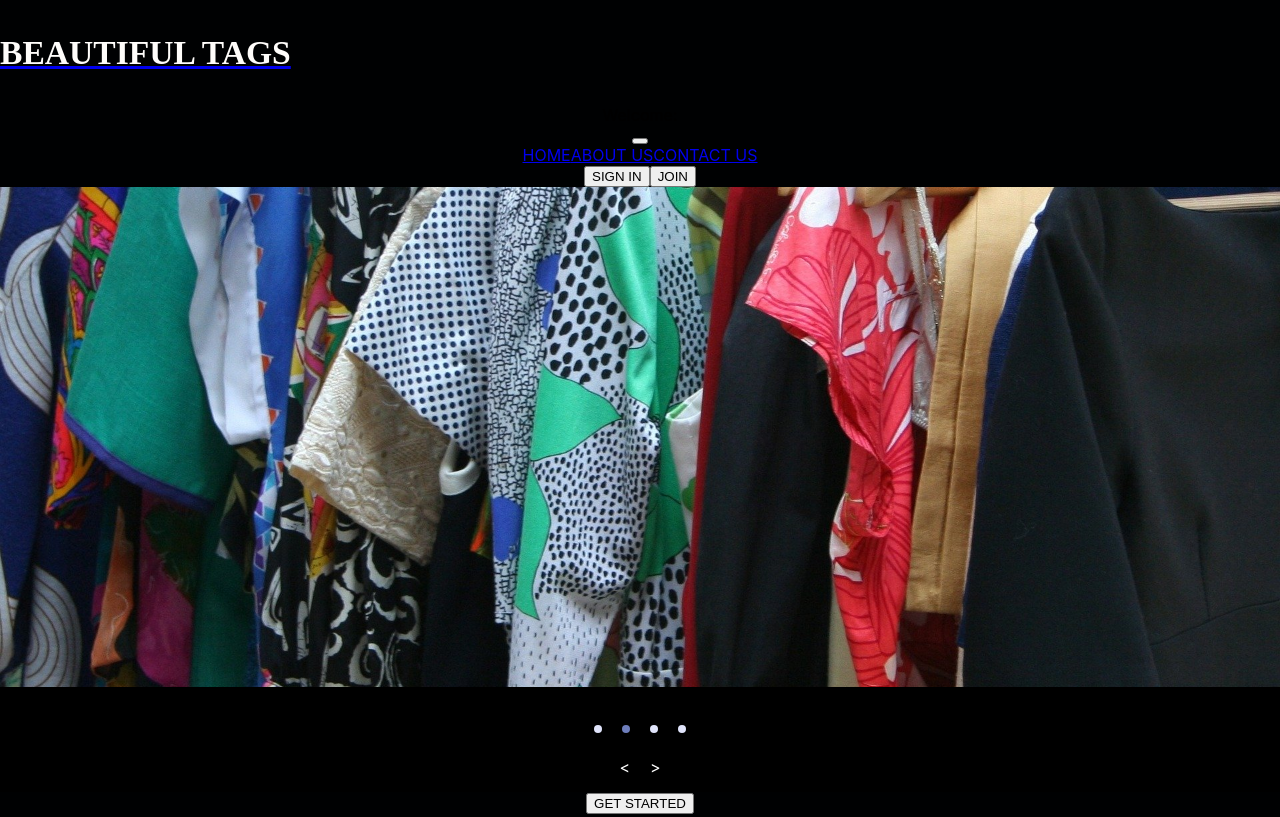
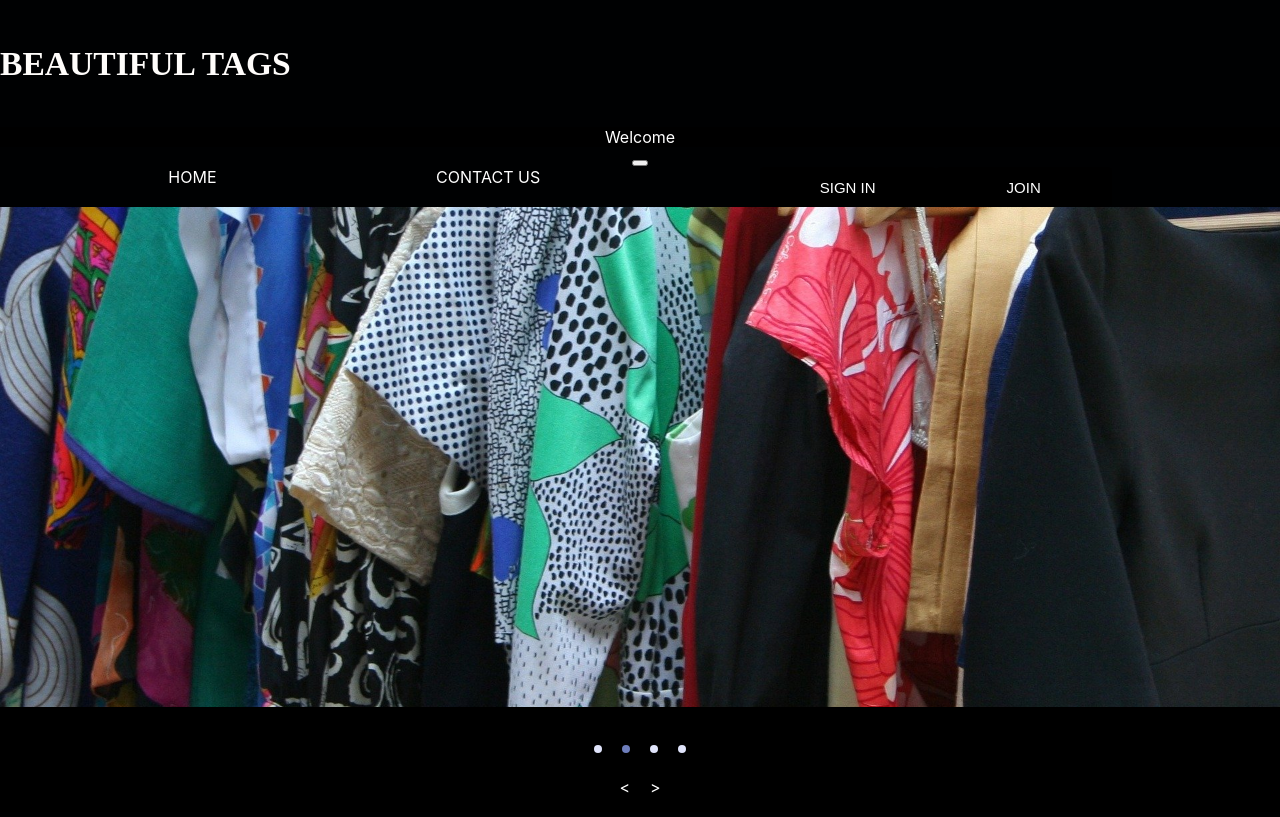
Before and after one commit to ampaire/Beautiful-Tags, a React (Create React App) app: page / in a window 1280 px wide. Built offline with nearby package versions, Linux system fonts and the light colour scheme.

Commit message:
Fix the front end

```diff
--- a/src/Components/Home.js
+++ b/src/Components/Home.js
@@ -1,9 +1,8 @@
 /* eslint-disable jsx-a11y/alt-text */
 import {
-  Container, Row, Col, Button,
+  Container, Row, Col,
 } from 'react-bootstrap';
 import React from 'react';
-import { Link } from 'react-router-dom';
 import AppHeader from './static/NavBar/index';
 import Slider from './Slider';
 
@@ -18,11 +17,6 @@ const HomePage = () => (
           <Col sm={6} xs={6} className="landing-header">
             <div>
               <Slider />
-              <Link to="/shopping">
-                <Button size="md" className="mt-4 text-white">
-                  GET STARTED
-                </Button>
-              </Link>
             </div>
           </Col>
         </Row>
--- a/src/Components/static/NavBar/index.js
+++ b/src/Components/static/NavBar/index.js
@@ -51,13 +51,13 @@ const AppHeader = ({
         }
       >
         <Navbar.Brand href="/" className={scroll ? null : 'scrolled-nav-items'}>
-          <p className="mt-4 title">
+          <h4 className="mt-4 title">
             {' '}
             BEAUTIFUL TAGS
-          </p>
+          </h4>
         </Navbar.Brand>
         <div className="custom-color d-lg-none d-xl-none">
-          Welcome:
+          Welcome
           {' '}
           <strong className="custom-color">
             {data != null
@@ -73,15 +73,13 @@ const AppHeader = ({
         />
         <Navbar.Collapse id="responsive-navbar-nav bg-dark">
           <Nav className="ml-auto mr-4 nav-bar-custom font-14">
-            <Nav.Link href="/home">HOME</Nav.Link>
-            <Nav.Link href="/aboutpage">ABOUT US</Nav.Link>
-            <Nav.Link href="/contactUs">CONTACT US</Nav.Link>
+            <Nav.Link className="ml-2 nav-li" href="/home">HOME</Nav.Link>
+            <Nav.Link className="ml-2 nav-li" href="/contactUs">CONTACT US</Nav.Link>
             {data != null ? (
               data.user.name != null ? (
                 <>
-                  <Nav.Link href="/allhotels">HOTELS</Nav.Link>
-                  <Nav.Link href="/flights">FLIGHTS</Nav.Link>
-                  <Nav.Link href="/" className="custom-color">
+                  <Nav.Link className="ml-2 nav-li" href="/landing">OUR PRODUCTS</Nav.Link>
+                  <Nav.Link className="ml-2 nav-li custom-color" href="/">
                     HELLO:
                     {' '}
                     <strong className="custom-color">{data.user.name}</strong>
@@ -92,12 +90,12 @@ const AppHeader = ({
                       e.preventDefault();
                       logout();
                     }}
-                    className="color-primary"
+                    className="color-primary ml-2"
                   >
                     logout
                     {' '}
                     <i
-                      className="fa fa-arrow-circle-o-right"
+                      className="fa fa-arrow-circle-o-right ml-2"
                       aria-hidden="true"
                     />
                   </Nav.Link>
@@ -107,7 +105,7 @@ const AppHeader = ({
               <div className="btn-holder">
                 <Button
                   size="sm"
-                  className="mr-4 btn-custom font-12 custom-purple"
+                  className="ml-2 btn-custom join-btn font-12"
                   onClick={() => open_login()}
                 >
                   SIGN IN
@@ -115,7 +113,7 @@ const AppHeader = ({
                 <Button
                   variant="outline-info"
                   size="sm"
-                  className="mr-4  btn-custom font-12"
+                  className="ml-2 btn-custom font-12"
                   onClick={() => open_registration()}
                 >
                   JOIN
--- a/src/index.css
+++ b/src/index.css
@@ -100,3 +100,66 @@ form {
   font-family: Brush Script MT;
   font-weight: bold;
 }
+
+.nav-li {
+  list-style-type: none;
+  padding-right: 4%;
+}
+a {
+  color: white;
+  text-decoration: none;
+}
+a:hover {
+  color: gray;
+  text-decoration: none;
+}
+footer {
+  background-color: #242424;
+  width: 100%;
+  height: fit-content;
+  overflow: hidden;
+  color: white;
+}
+
+.nav-bar-custom {
+  justify-content: space-evenly;
+  display: flex;
+  flex-direction: row;
+}
+
+.sliderimg {
+  width: 100%;
+}
+
+.custom-color {
+  color: #fff;
+  background-color: black;
+}
+
+.btn-holder> .btn-custom:nth-child(1):hover {
+  color: rgb(180, 178, 178);
+  border-color: #fff;
+}
+
+.join-btn {
+  color: #fff;
+  background-color: #000;
+  border-color: #fff;
+}
+
+.btn-holder> .btn-custom:nth-child(2):hover {
+  color: rgb(184, 182, 182);
+  border-color: #fff;
+}
+
+.btn-custom {
+  margin: auto;
+  height: 5vh;
+  font-size: 15px;
+  font-weight: 500;
+  width: 11rem;
+  border-radius: 5px;
+  border: 1px;
+  background-color: black;
+  color: #fff;
+}
```
